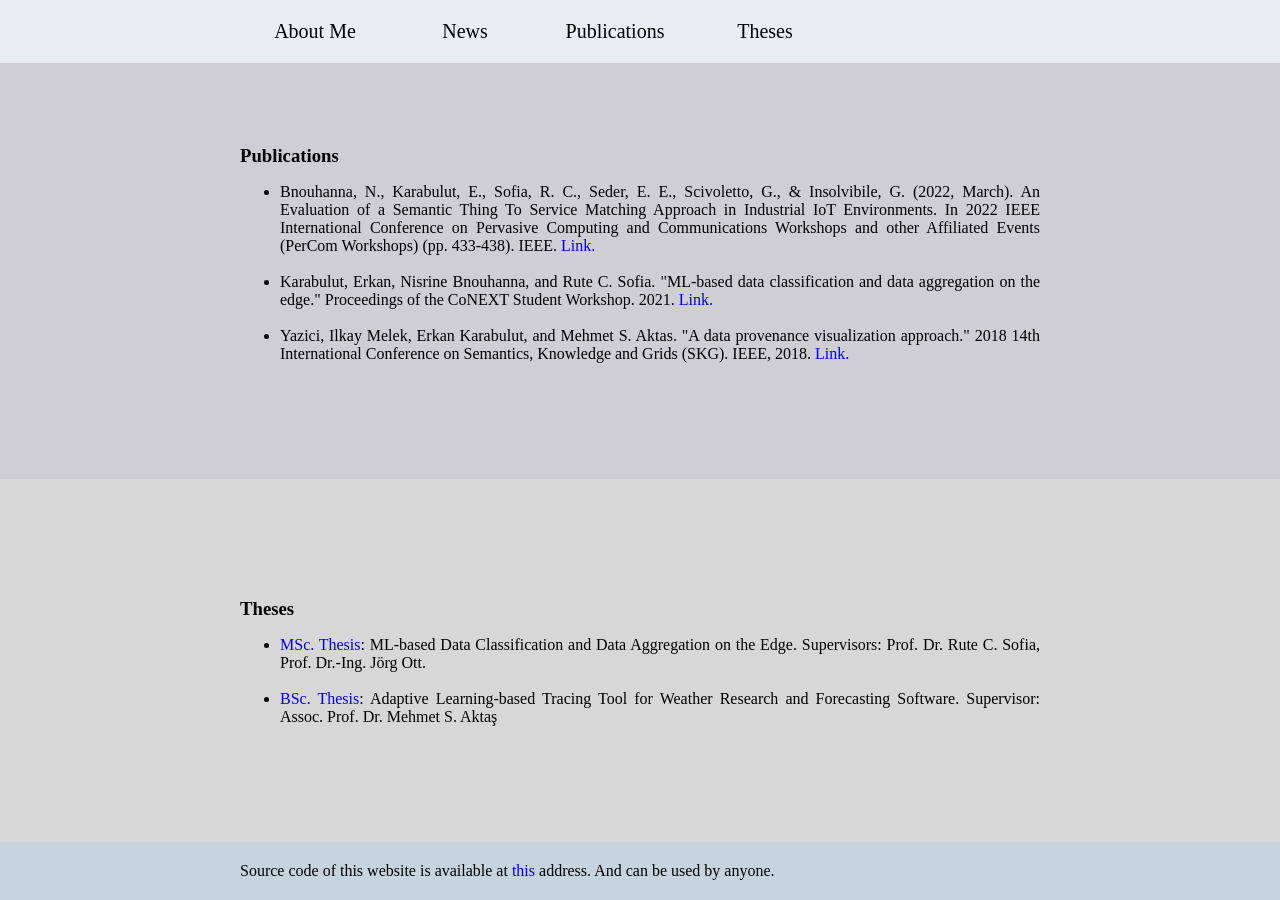
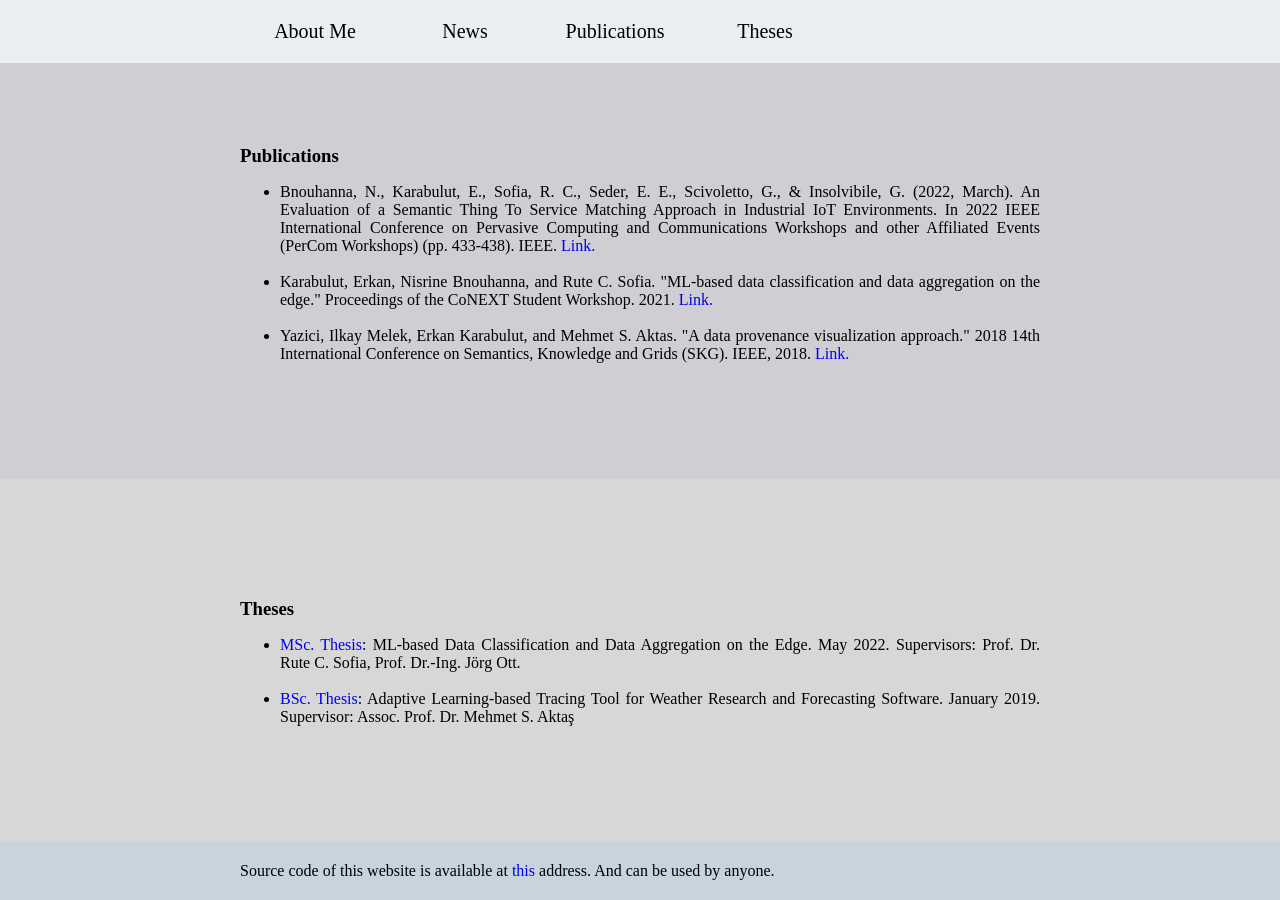
Before and after one commit to erkankarabulut/erkankarabulut.github.io, a Jekyll site: the page built from index.html, in a window 1280 px wide and 900 px high, scrolled down 1204 px. Built offline with Jekyll 4.4.1, drawn with Linux system fonts in a browser that asks for light colours.

Commit message:
add boring details to the main page

```diff
--- a/index.html
+++ b/index.html
@@ -155,7 +155,7 @@ layout: default
                 <li class="justified-text">
                     <a target="_blank"
                        href="https://www.researchgate.net/publication/361860458_ML-based_Data_Classification_and_Data_Aggregation_on_the_Edge">
-                        MSc. Thesis</a>: ML-based Data Classification and Data Aggregation on the Edge. Supervisors:
+                        MSc. Thesis</a>: ML-based Data Classification and Data Aggregation on the Edge. May 2022. Supervisors:
                     Prof. Dr. Rute C. Sofia, Prof. Dr.-Ing. Jörg Ott.
                 </li>
                 <br/>
@@ -163,7 +163,7 @@ layout: default
                     <a target="_blank"
                        href="https://www.researchgate.net/publication/368667311_Adaptive_Learning-based_Tracing_Tool_for_Weather_Research_and_Forecasting_Software">
                         BSc. Thesis</a>: Adaptive Learning-based Tracing Tool for Weather Research and Forecasting
-                    Software. Supervisor: Assoc. Prof. Dr. Mehmet S. Aktaş
+                    Software. January 2019. Supervisor: Assoc. Prof. Dr. Mehmet S. Aktaş
                 </li>
             </ul>
         </div>
```
